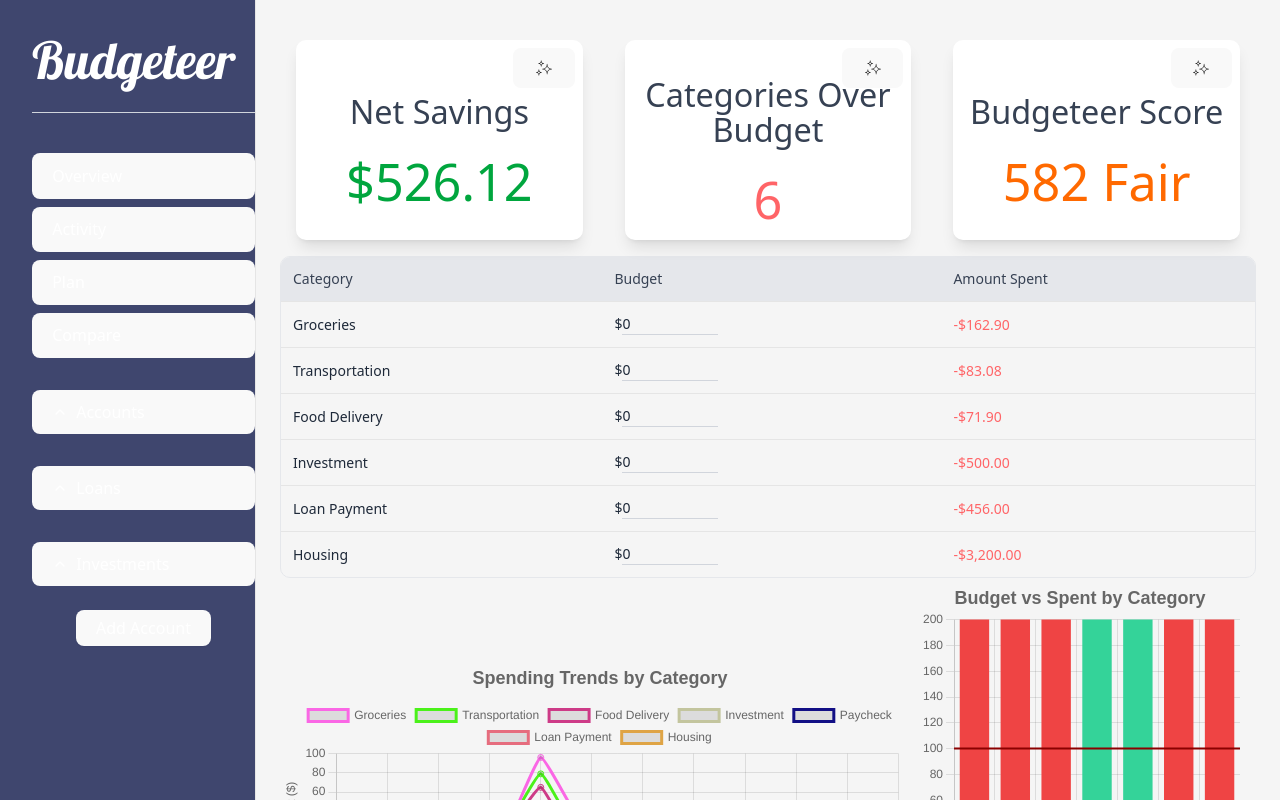
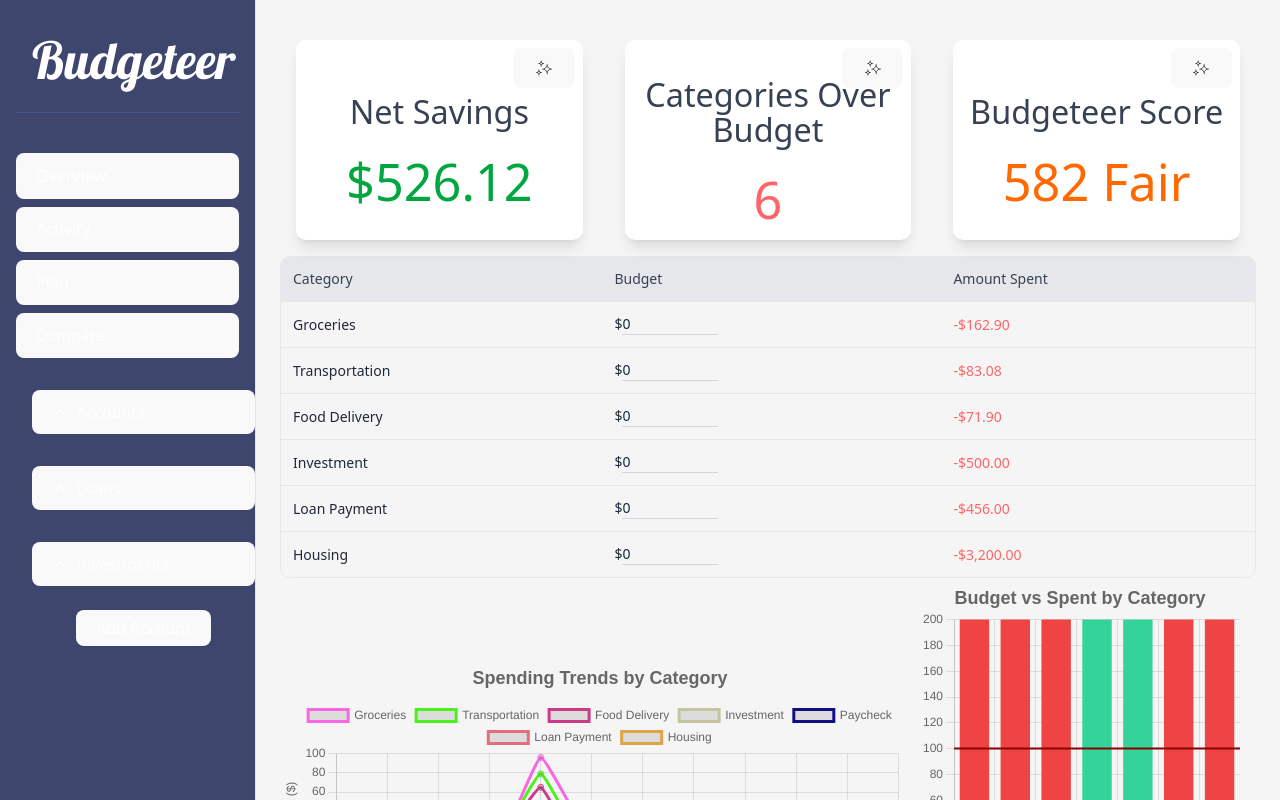
Before and after one commit to adsunarto/Budget-Dashboard, a React (Vite) app: page / in a window 1280 px wide. Built offline with nearby package versions, Linux system fonts and the light colour scheme.

Commit message:
Fix sidebar ui

```diff
--- a/src/components/Dashboard/Sidebar.tsx
+++ b/src/components/Dashboard/Sidebar.tsx
@@ -143,7 +143,7 @@ const Sidebar = ({
         <div className="w-64 bg-[#3F466E] border-r p-4 space-y-6 h-screen overflow-y-auto overflow-x-hidden">
             <div className="w-64 bg-[#3F466E] border-r p-4 space-y-6 sidebar">
                 <h1 style={{ fontFamily: 'lobster' }} className="text-white">Budgeteer</h1>
-                <div className="h-px bg-gray-300 w-full" />
+                <div className="h-px bg-[#475598] w-full -mx-4" />
                 {/* Sidebar Tabs */}
                 <div className="space-y-2 pt-4">
                     {["Overview", "Activity", "Plan", "Compare"].map((tab) => {
@@ -153,7 +153,7 @@ const Sidebar = ({
                             <button
                                 key={tab}
                                 onClick={() => setActiveTab(tab)}
-                                className={`w-full text-left px-4 py-2 rounded-md transition-colors duration-200 ${isActive ? "bg-[#475598] font-semibold text-white" : "hover:bg-[#3F466E] text-white"}`}
+                                className={`w-full text-left px-4 py-2 rounded-md transition-colors duration-200 ${isActive ? "bg-[#475598] font-semibold text-white" : "hover:bg-[#475598]/50 text-white/90"} -mx-4`}
                                 aria-current={isActive ? "page" : undefined}
                             >
                                 {tab}
@@ -170,7 +170,7 @@ const Sidebar = ({
                         <div key={key} className="pt-2">
                             <button
                                 onClick={() => setShowSections((prev) => ({ ...prev, [key]: !isOpen }))}
-                                className="w-full flex items-center justify-between text-left text-sm font-medium text-white hover:text-white transition"
+                                className="w-full flex items-center justify-between text-left text-sm font-medium text-white/90 hover:text-white transition"
                                 aria-expanded={isOpen}
                             >
                                 <div className="flex items-center gap-2">
```
